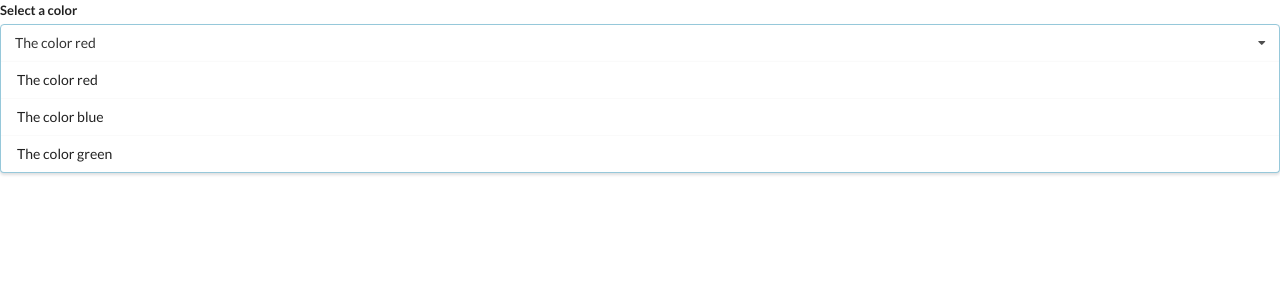
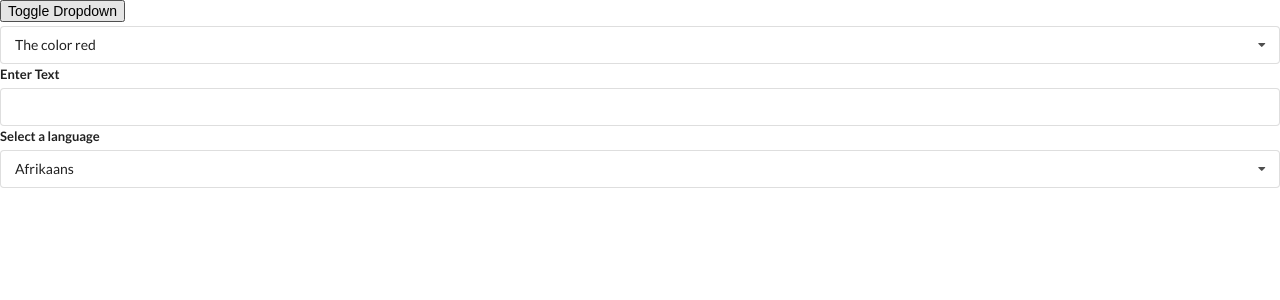
Before and after one commit to erichvorster/react-widgets, a React (Create React App) app: page / in a window 1280 px wide. Shown: the top 300 px of the page. Built offline with nearby package versions, Linux system fonts and the light colour scheme.

Commit message:
4th commit

```diff
--- a/src/App.js
+++ b/src/App.js
@@ -2,6 +2,7 @@
 import Accordion from "./components/Accordion";
 import Search from "./components/Search";
 import DropDown from "./components/DropDown";
+import Translate from "./components/Translate";
 
 const items = [
   {
@@ -35,16 +36,23 @@
 
 const App = () => {
   const [selected, setSelected] = useState(options[0]);
+  const [showDropdown, setShowDropdown] = useState(true);
 
   return (
     <div>
       {/* <Accordion items={items} /> */}
       {/* <Search /> */}
-      <DropDown
-        selected={selected}
-        onSelectedChange={setSelected}
-        options={options}
-      />
+      <button onClick={() => setShowDropdown(!showDropdown)}>
+        Toggle Dropdown
+      </button>
+      {showDropdown ? (
+        <DropDown
+          selected={selected}
+          onSelectedChange={setSelected}
+          options={options}
+        />
+      ) : null}
+      <Translate />
     </div>
   );
 };
--- a/src/components/DropDown.js
+++ b/src/components/DropDown.js
@@ -1,7 +1,32 @@
-import React from "react";
+import React,{useState, useEffect, useRef} from "react";
 
-const DropDown = ({options,selected,onSelectedChange}) => {
+const DropDown = ({label, options,selected,onSelectedChange}) => {
+  const [open, setOpen] = useState(false);
+  const ref = useRef();
+
+ useEffect(() => {
+     const onBodyClick = (e) => {
+        if(ref.current.contains(e.target)){
+            return
+        }
+
+         setOpen(false)
+     }
+
+     document.body.addEventListener('click', onBodyClick, {capture:true})
+
+     return () => {
+         document.body.removeEventListener('click', onBodyClick)
+     }
+
+ }, [])
+
+// Function to render the dropdown options
    const renderedOptions = options.map((option) => {
+       if(option.value === selected.value){
+           return null
+       }
+
        return (
            <div
                 key={option.value}
@@ -14,13 +39,13 @@
 
 
   return (
-      <div className="ui form">
+      <div ref={ref} className="ui form">
           <div className="field">
-              <label className="label">Select a color</label>
-              <div className="ui selection dropdown visible active">
+              <label className="label">{label}</label>
+              <div onClick={() => setOpen(!open)} className={`ui selection dropdown ${open ? 'visible active' : '' }`}>
                   <i className="dropdown icon"></i>
                   <div className="text">{selected.label}</div>
-                  <div className="menu visible transition">
+                  <div className={`menu ${open ? 'visible transition' : '' }`}>
                       {renderedOptions}
                   </div>
               </div>
--- /dev/null
+++ b/src/components/Translate.js
@@ -0,0 +1,41 @@
+import React, { useState } from "react";
+import DropDown from "./DropDown";
+
+const options = [
+  {
+    label: "Afrikaans",
+    value: "af",
+  },
+  {
+    label: "Arabic",
+    value: "ar",
+  },
+  {
+    label: " Hindi",
+    value: "hi",
+  },
+];
+
+const Translate = () => {
+  const [language, setLanguage] = useState(options[0]);
+  const [text, setText] = useState("");
+
+  return (
+    <div>
+      <div className="ui form">
+        <div className="field">
+          <label>Enter Text</label>
+          <input value={text} onChange={(e) => setText(e.target.value)} />
+        </div>
+      </div>
+      <DropDown
+        label="Select a language"
+        selected={language}
+        onSelectedChange={setLanguage}
+        options={options}
+      />
+    </div>
+  );
+};
+
+export default Translate;
```
